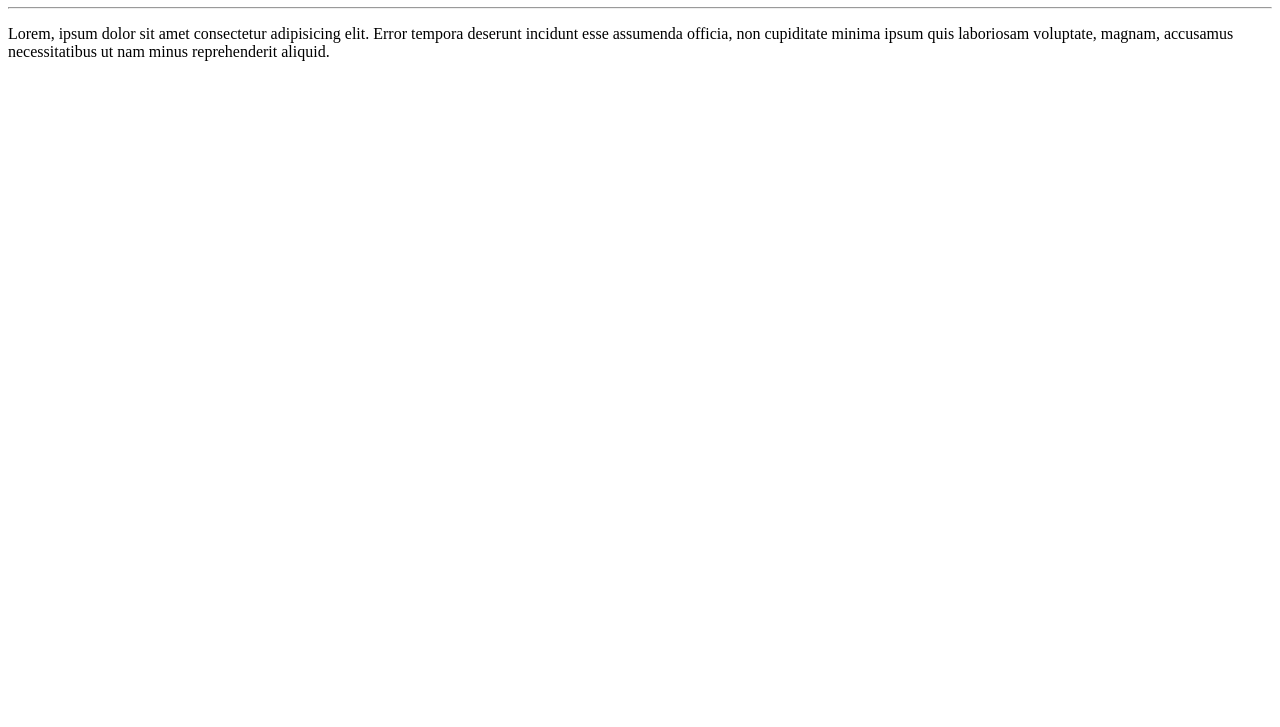
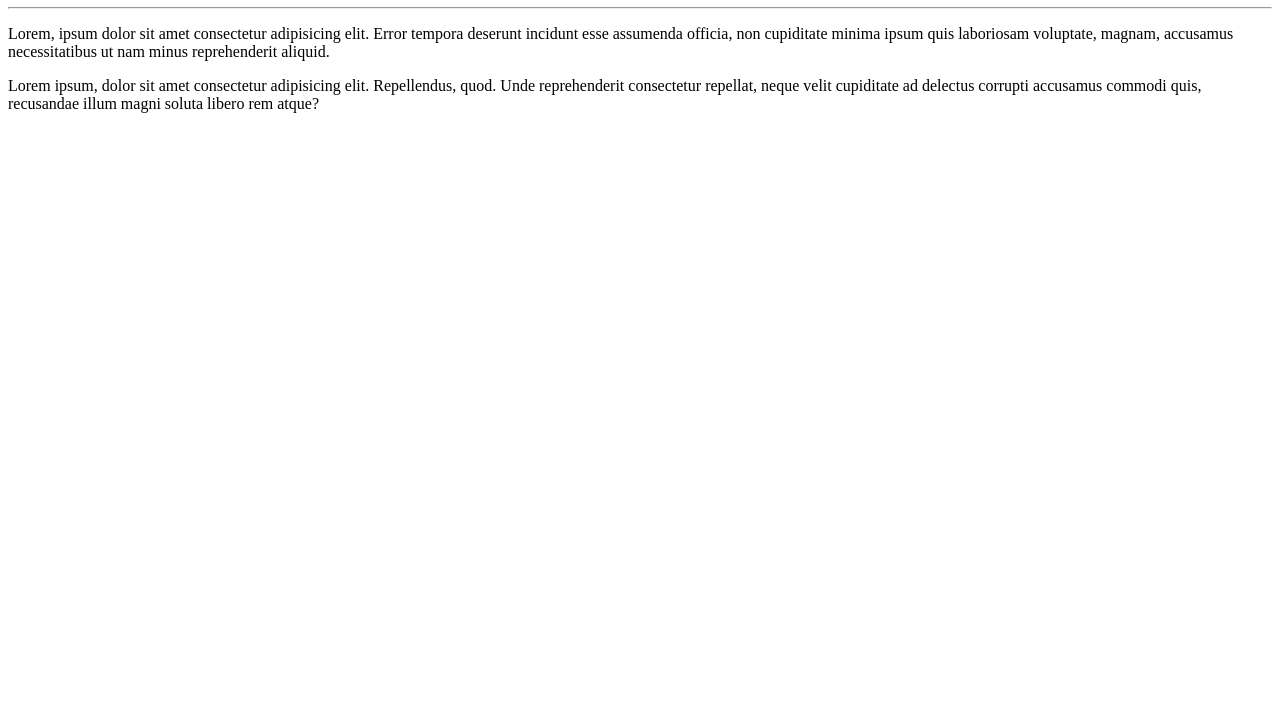
Before and after one commit to marcelops02/HelloM, a plain HTML site: page site-exemplo/index.html in a window 1280 px wide. Shown: the part 73-800 px from the top of the page. Drawn offline with Linux system fonts and the light colour scheme.

Commit message:
Adicionei um paragrafo

```diff
--- a/site-exemplo/index.html
+++ b/site-exemplo/index.html
@@ -14,6 +14,11 @@
     <p>Lorem, ipsum dolor sit amet consectetur adipisicing elit. Error tempora deserunt incidunt esse assumenda officia,
         non cupiditate minima ipsum quis laboriosam voluptate, magnam, accusamus necessitatibus ut nam minus
         reprehenderit aliquid.</p>
+    <p>Lorem ipsum, dolor sit amet consectetur adipisicing elit. Repellendus, quod. Unde reprehenderit consectetur
+        repellat, neque velit cupiditate ad delectus corrupti accusamus commodi quis, recusandae illum magni soluta
+        libero rem atque?
+
+    </p>
 </body>
 
 </html>
```
